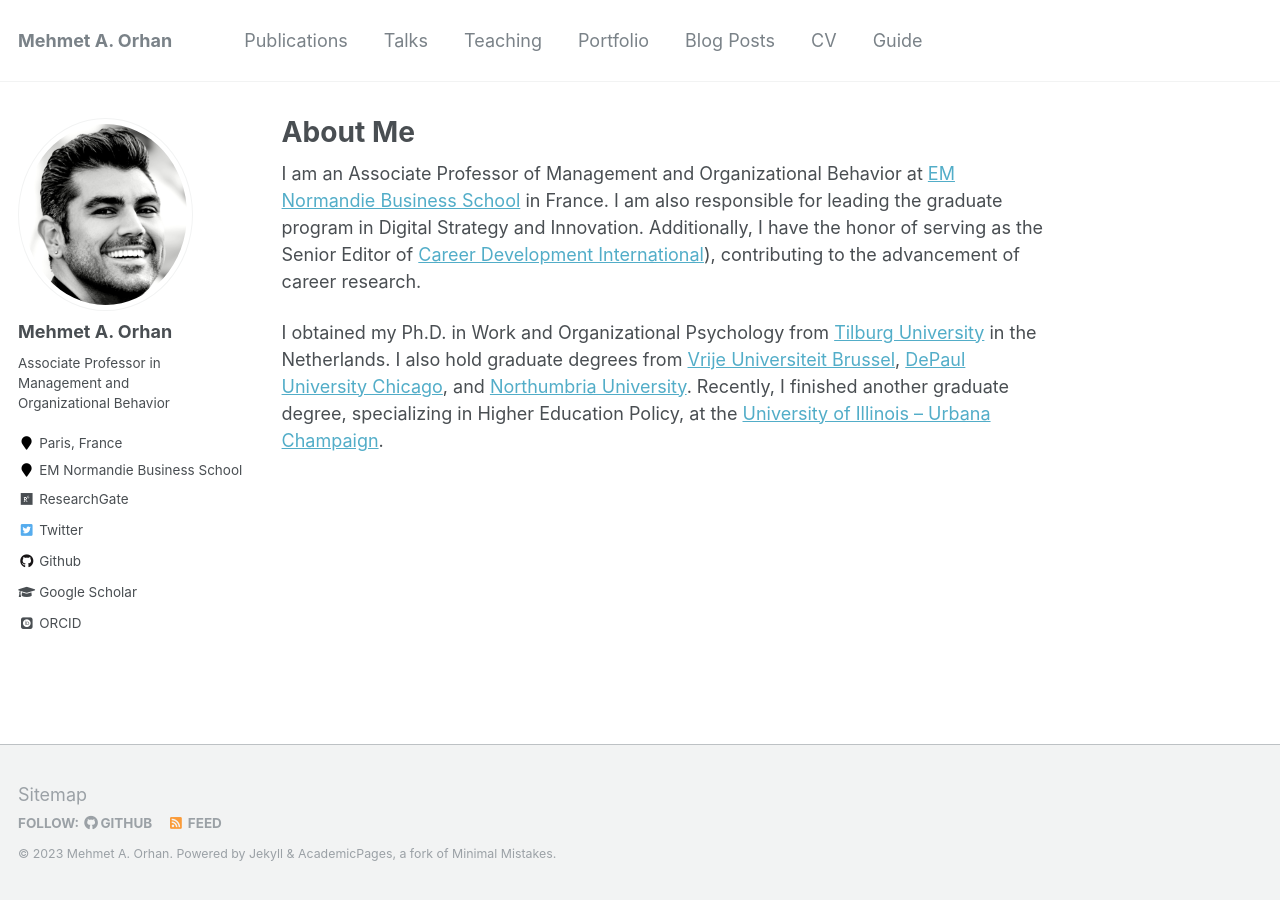
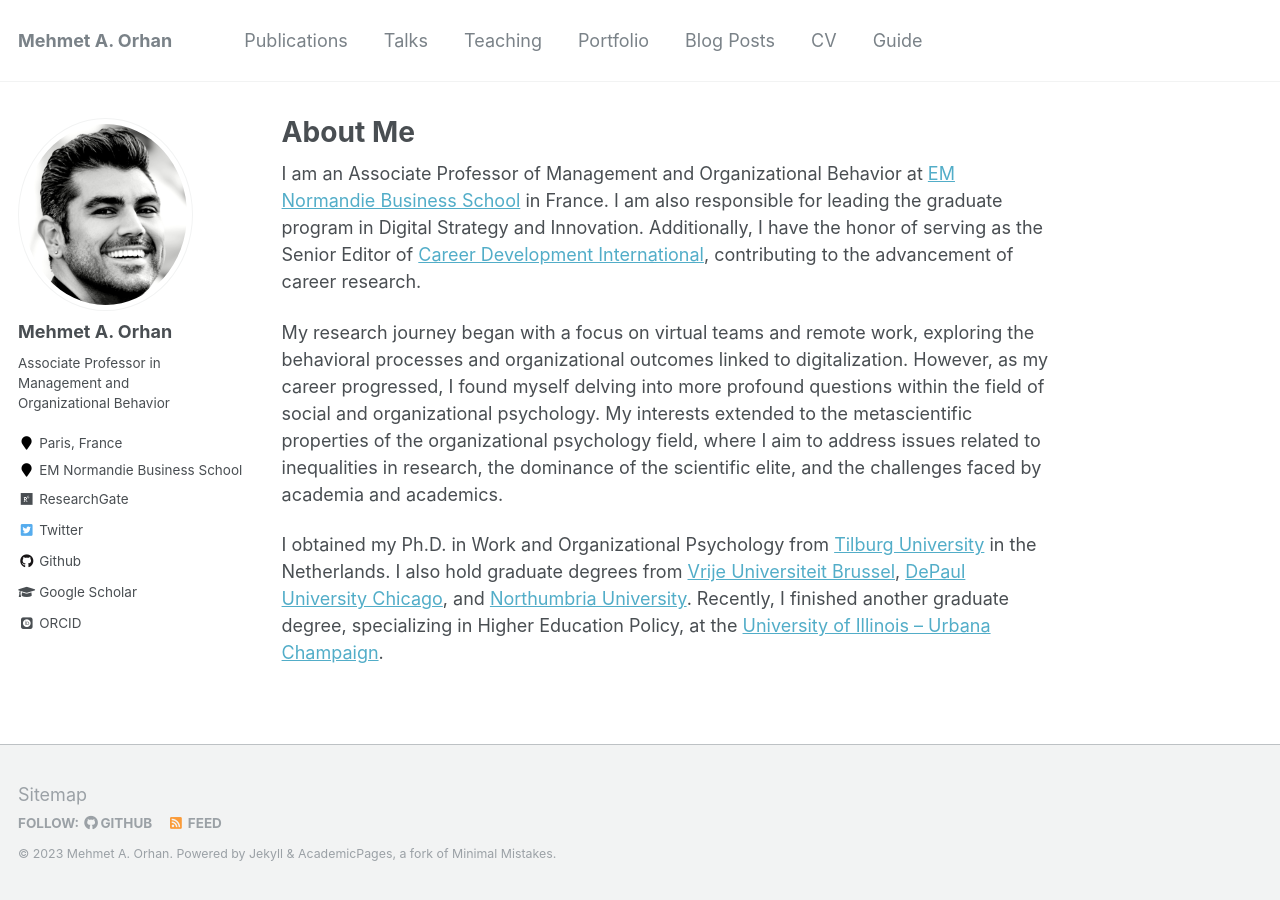
Before and after one commit to maorhan/maorhan.github.io, a Jekyll site: the page built from _pages/about.md, in a window 1280 px wide. Built offline with Jekyll 4.4.1, drawn with Linux system fonts in a browser that asks for light colours; some web fonts are replaced.

Commit message:
Update about.md

```diff
--- a/_pages/about.md
+++ b/_pages/about.md
@@ -8,6 +8,8 @@ redirect_from:
   - /about.html
 ---
 
-I am an Associate Professor of Management and Organizational Behavior at [EM Normandie Business School](https://en.em-normandie.com/) in France. I am also responsible for leading the graduate program in Digital Strategy and Innovation. Additionally, I have the honor of serving as the Senior Editor of [Career Development International](https://www.emeraldgrouppublishing.com/journal/cdi)), contributing to the advancement of career research.
+I am an Associate Professor of Management and Organizational Behavior at [EM Normandie Business School](https://en.em-normandie.com/) in France. I am also responsible for leading the graduate program in Digital Strategy and Innovation. Additionally, I have the honor of serving as the Senior Editor of [Career Development International](https://www.emeraldgrouppublishing.com/journal/cdi), contributing to the advancement of career research.
+
+My research journey began with a focus on virtual teams and remote work, exploring the behavioral processes and organizational outcomes linked to digitalization. However, as my career progressed, I found myself delving into more profound questions within the field of social and organizational psychology. My interests extended to the metascientific properties of the organizational psychology field, where I aim to address issues related to inequalities in research, the dominance of the scientific elite, and the challenges faced by academia and academics.
 
 I obtained my Ph.D. in Work and Organizational Psychology from [Tilburg University]( https://tilburguniversity.edu) in the Netherlands. I also hold graduate degrees from [Vrije Universiteit Brussel]( https://vub.ac.be), [DePaul University Chicago](https://kellstadt.depaul.edu), and [Northumbria University]( https://northumbria.ac.uk). Recently, I finished another graduate degree, specializing in Higher Education Policy, at the [University of Illinois – Urbana Champaign](https://illinois.edu/).
```
